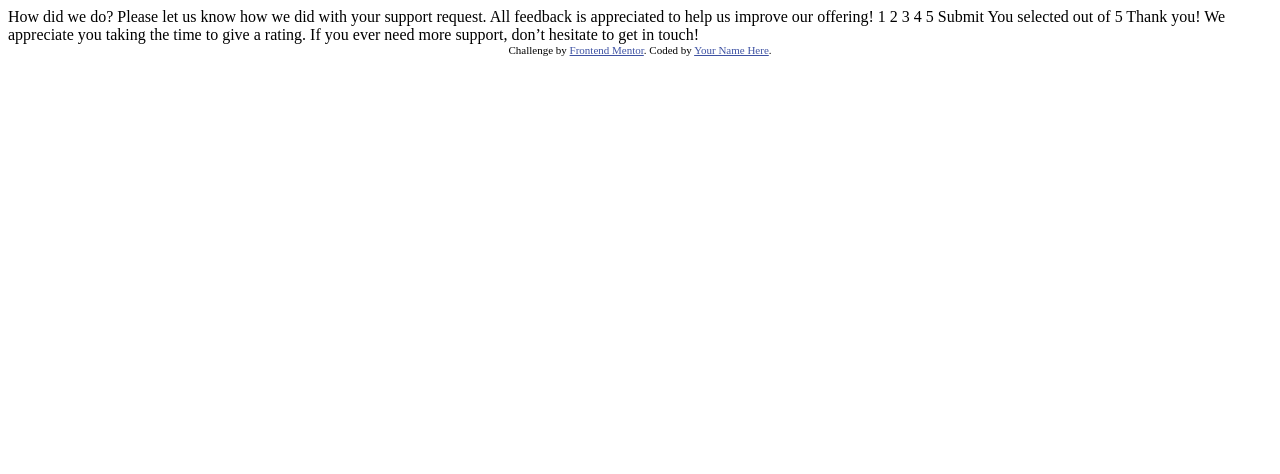
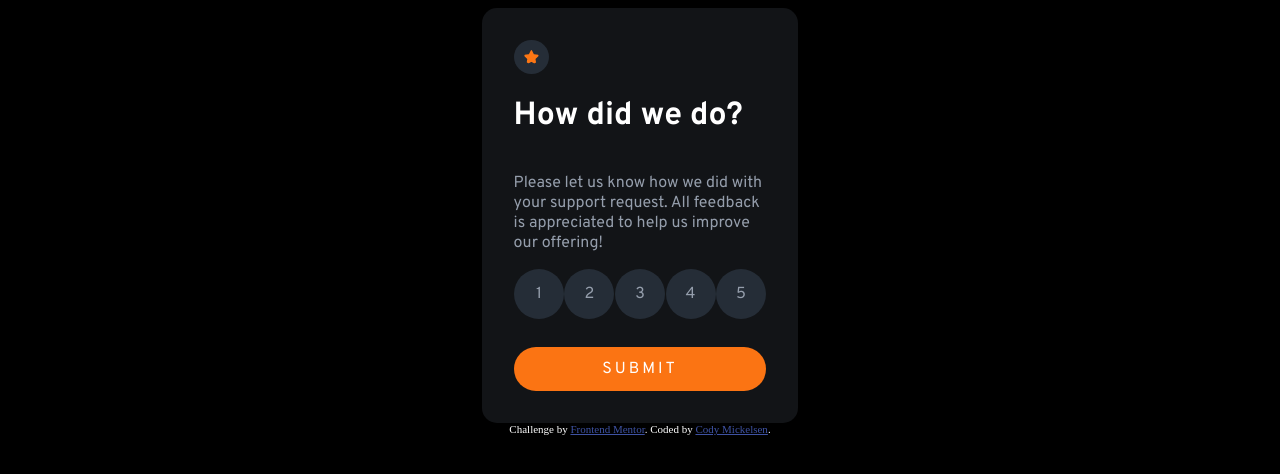
Before and after one commit to cody-mick/reactive-rating-component, a plain HTML site: page index.html in a window 1280 px wide. Drawn offline with Linux system fonts and the light colour scheme.

Commit message:
styles done. Working on functionality

```diff
--- a/index.html
+++ b/index.html
@@ -4,9 +4,12 @@
   <meta charset="UTF-8">
   <meta name="viewport" content="width=device-width, initial-scale=1.0"> <!-- displays site properly based on user's device -->
 
-  <link rel="icon" type="image/png" sizes="32x32" href="./images/favicon-32x32.png">
-
   <title>Frontend Mentor | Interactive rating component</title>
+  <link rel="stylesheet" href="styles.css">
+  <link rel="shortcut icon" href="images/favicon-32x32.png" type="image/x-icon">
+  <link rel="preconnect" href="https://fonts.googleapis.com">
+  <link rel="preconnect" href="https://fonts.gstatic.com" crossorigin>
+  <link href="https://fonts.googleapis.com/css2?family=Overpass:wght@400;700&display=swap" rel="stylesheet">
 
   <!-- Feel free to remove these styles or customise in your own stylesheet 👍 -->
   <style>
@@ -17,21 +20,27 @@
 <body>
 
   <!-- Rating state start -->
+<div class="rating-box">
+  <img class="star-icon" src="images/icon-star.svg" alt="A little star for my ratings box">
+  <h1>How did we do?</h1>
 
-  How did we do?
-
-  Please let us know how we did with your support request. All feedback is appreciated
-  to help us improve our offering!
-
-  1 2 3 4 5
-
-  Submit
+  <p>Please let us know how we did with your support request. All feedback is appreciated
+  to help us improve our offering!</p>
+<div class="rating-number">
+  <div class="number 1">1</div>
+  <div class="number 2">2</div>
+  <div class="number 3">3</div>
+  <div class="number 4">4</div>
+  <div class="number 5">5</div>
+</div>
+<div class="rating-submit">Submit</div>
+</div>
 
   <!-- Rating state end -->
 
   <!-- Thank you state start -->
-
-  You selected <!-- Add rating here --> out of 5
+<div class="thank-you hidden">
+  You selected <span class="rating"></span> out of 5
 
   Thank you!
 
@@ -39,11 +48,13 @@
   don’t hesitate to get in touch!
 
   <!-- Thank you state end -->
+</div>
 
 
   <div class="attribution">
     Challenge by <a href="https://www.frontendmentor.io?ref=challenge" target="_blank">Frontend Mentor</a>.
-    Coded by <a href="#">Your Name Here</a>.
+    Coded by <a href="#">Cody Mickelsen</a>.
   </div>
+  <script src="review.js"></script>
 </body>
 </html>
--- /dev/null
+++ b/review.js
@@ -0,0 +1,19 @@
+let ratingBox = document.querySelector(".rating-box");
+let thankYouBox = document.querySelector(".thank-you");
+let submitBtn = document.querySelector(".rating-submit");
+
+submitBtn.addEventListener("click", function(event){
+    ratingBox.classList.add("hidden");
+    thankYouBox.classList.remove("hidden");
+});
+
+let ratings = document.querySelectorAll(".number");
+ratings.forEach(rating => {
+    rating.addEventListener("click", function(event) {
+        if (rating.classList.contains("selected")) {
+            rating.classList.remove("selected");
+        } else {
+            rating.classList.add("selected");
+        };
+    })
+});
--- /dev/null
+++ b/styles.css
@@ -0,0 +1,105 @@
+:root {
+    --neutral-white: hsl(0, 0%, 100%);
+    --neutral-light-gray: hsl(217, 12%, 63%);
+    --neutral-medium-gray: hsl(216, 12%, 54%);
+    --neutral-dark-blue: hsl(213, 19%, 18%);
+    --neutral-very-dark-blue: hsl(216, 12%, 8%);
+
+    --primary-orange: hsl(25, 97%, 53%);
+
+    --body-font-size: 15px;
+    --fw-400: 400;
+    --fw-700: 700;
+    --font: 'Overpass', sans-serif;
+}
+
+body {
+    background-color: black;
+    color: var(--neutral-white);
+}
+
+.rating-box {
+    background-color: var(--neutral-very-dark-blue);
+    width: 20%;
+    margin: auto;
+    border-radius: 15px;
+    display: flex;
+    flex-direction: column;
+    padding: 2rem;
+}
+
+.star-icon {
+    width: 15px;
+    background-color: var(--neutral-dark-blue);
+    padding: 10px;
+    border-radius: 100%;
+}
+
+.rating-box > h1 {
+    font-family: var(--font);
+    font-weight: var(--fw-700);
+}
+
+.rating-box > p {
+    font-family: var(--font);
+    font-weight: var(--fw-400);
+    color: var(--neutral-light-gray);
+}
+
+.rating-number {
+    font-family: var(--font);
+    color: var(--neutral-light-gray);
+    display: flex;
+    justify-content: space-around;
+}
+
+.rating-number > div {
+    background-color: var(--neutral-dark-blue);
+    width: 50px;
+    height: 50px;
+    margin-bottom: 1.75rem;
+    border-radius: 50%;
+    display: flex;
+    align-items: center;
+    justify-content: center;
+    transition: all 0.3s ease;
+}
+
+.rating-number > div:hover {
+    cursor: pointer;
+    background-color: var(--primary-orange);
+    color: var(--neutral-white);
+}
+
+.rating-number > .selected {
+    background-color: var(--neutral-light-gray);
+    color: var(--neutral-white);
+}
+
+.rating-submit {
+    background-color: var(--primary-orange);
+    color: var(--neutral-white);
+    font-family: var(--font);
+    border: none;
+    padding: 1em;
+    border-radius: 25px;
+    text-transform: uppercase;
+    text-align: center;
+    letter-spacing: 3px;
+    transition: all 0.3s ease;
+    height: 12px;
+    display: flex;
+    align-items: center;
+    justify-content: center;
+    user-select: none;
+}
+
+.rating-submit:hover {
+    cursor: pointer;
+    background-color: var(--neutral-white);
+    color: var(--primary-orange);
+}
+
+.hidden {
+    display: none;
+}
```
